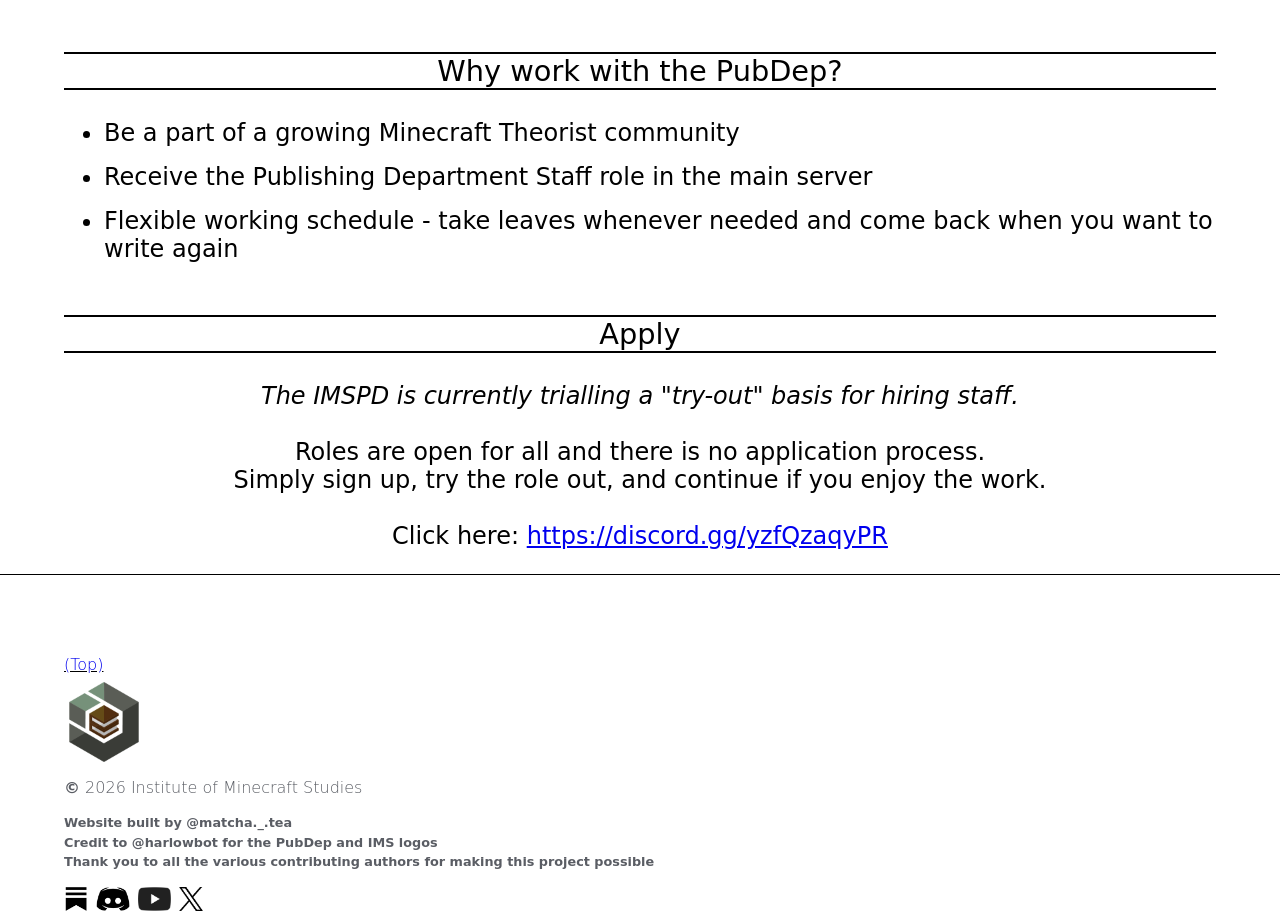
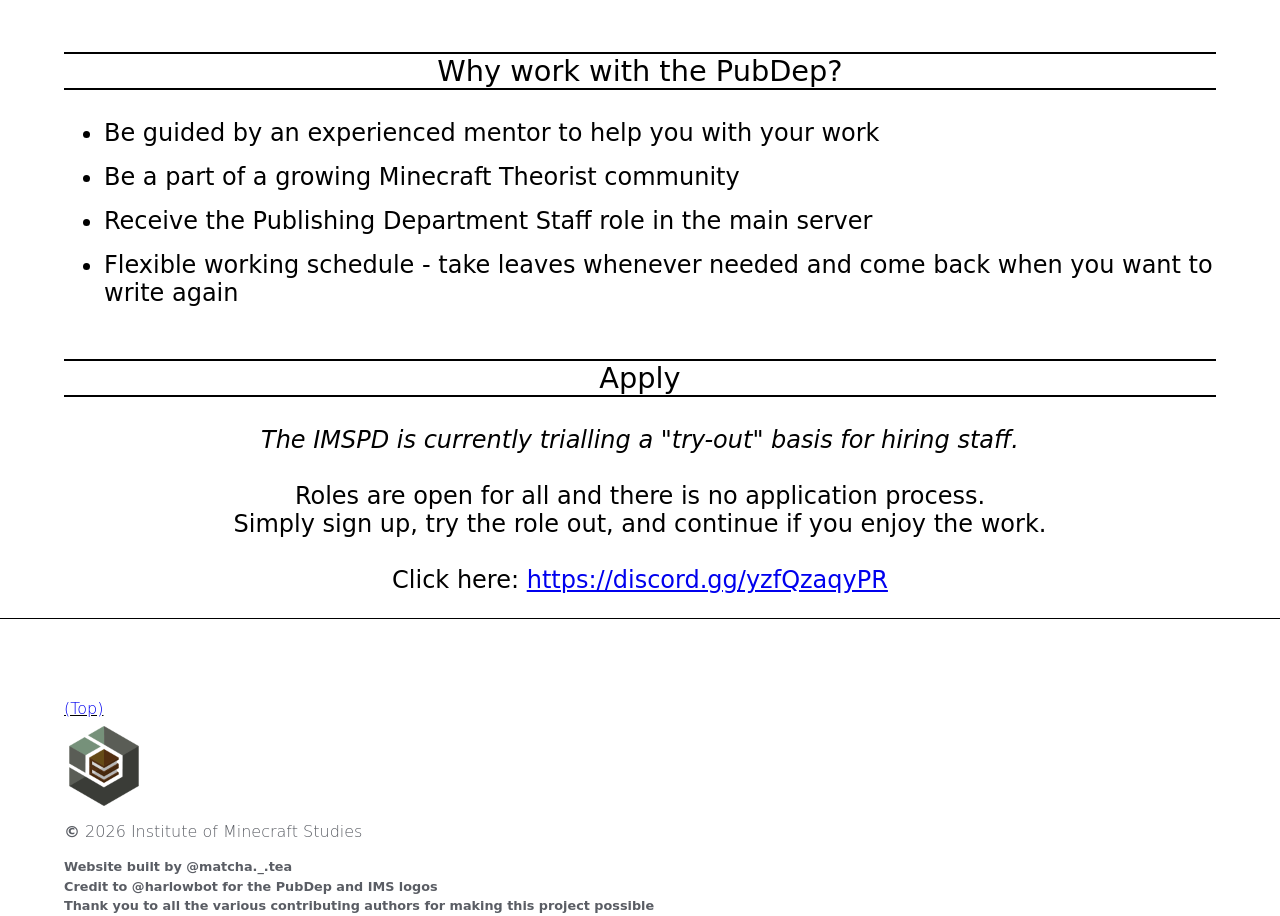
Before and after one commit to imsresearch/ims-website, a React (Vite) app: page /pubdep/applications in a window 1280 px wide. Shown: the part 1906-2822 px from the top of the page. Built offline with nearby package versions, Linux system fonts and the light colour scheme.

Commit message:
Update application page

```diff
--- a/src/pages/pubdep/pubdep-applications.jsx
+++ b/src/pages/pubdep/pubdep-applications.jsx
@@ -109,6 +109,7 @@ export default function PubDepApplications() {
                     <div className="job-why-us">
                         <p className="job-why-us-title">Why work with the PubDep?</p>
                         <ul>
+                            <li>Be guided by an experienced mentor to help you with your work</li>
                             <li>Be a part of a growing Minecraft Theorist community</li>
                             <li>Receive the Publishing Department Staff role in the main server</li>
                             <li>Flexible working schedule - take leaves whenever needed and come back when you want to write again</li>
```
